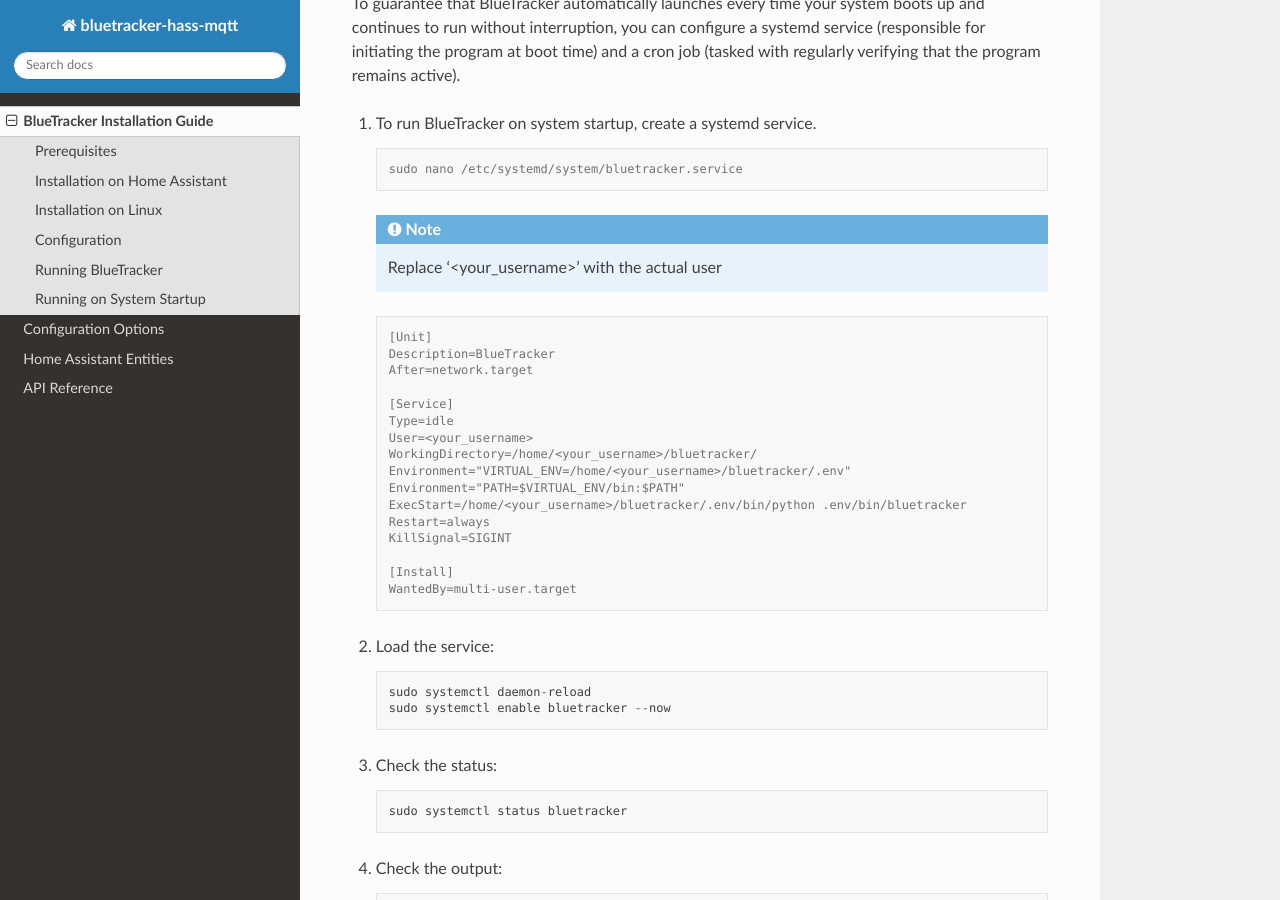
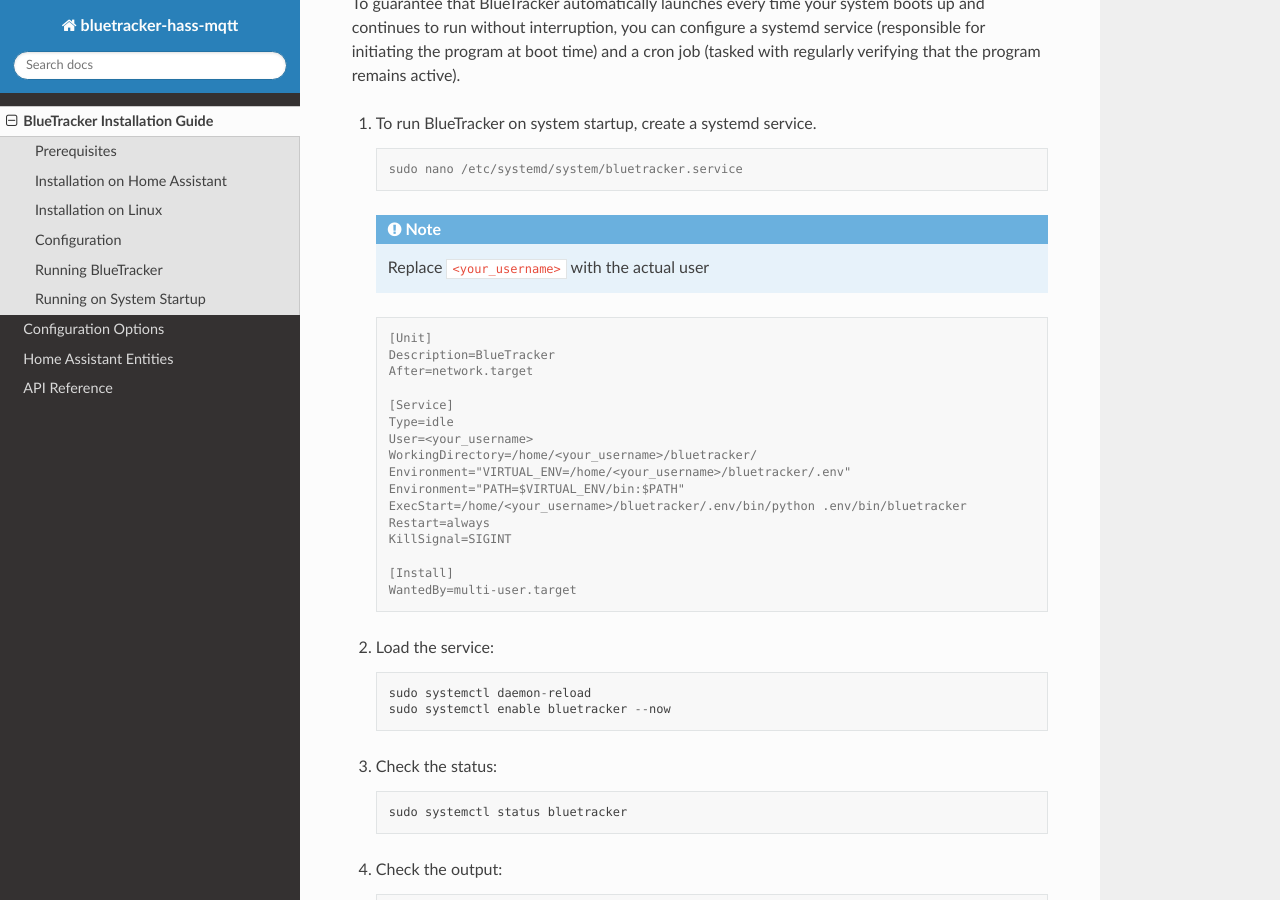
Before and after one commit to essel-dev/bluetracker, a Sphinx documentation site: the page built from docs/source/installation.rst, in a window 1280 px wide and 900 px high, scrolled down 2359 px. Built offline with Sphinx 7.4.7 and the Read the Docs theme 2.0.0, drawn with Linux system fonts in a browser that asks for light colours.

Commit message:
style: docs

```diff
--- a/docs/source/installation.rst
+++ b/docs/source/installation.rst
@@ -119,7 +119,7 @@
 
       sudo nano /etc/systemd/system/bluetracker.service
 
-   .. note:: Replace '<your_username>' with the actual user
+   .. note:: Replace ``<your_username>`` with the actual user
 
    .. code-block:: console
 
```
